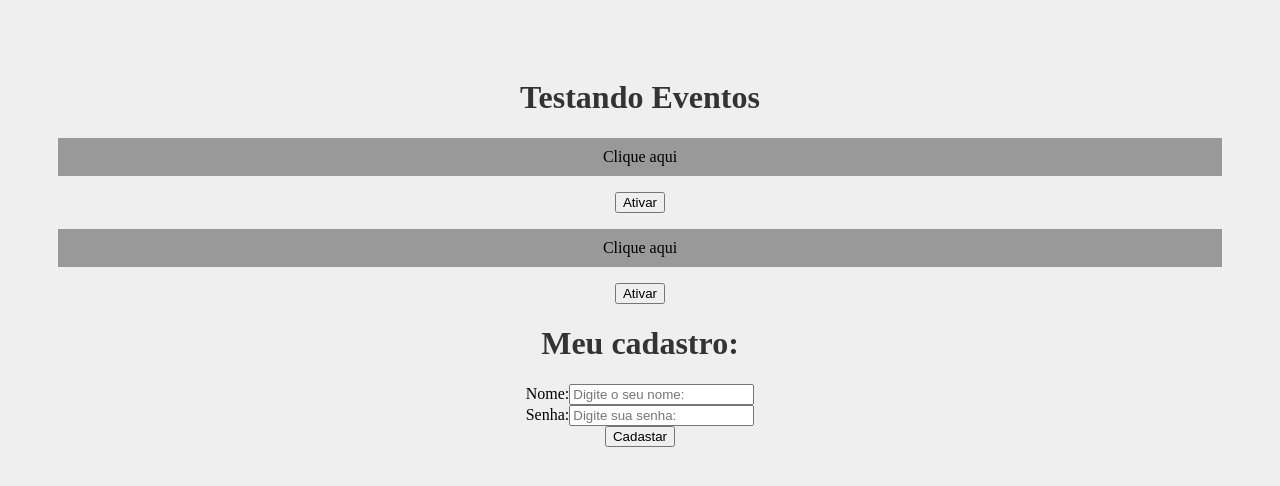
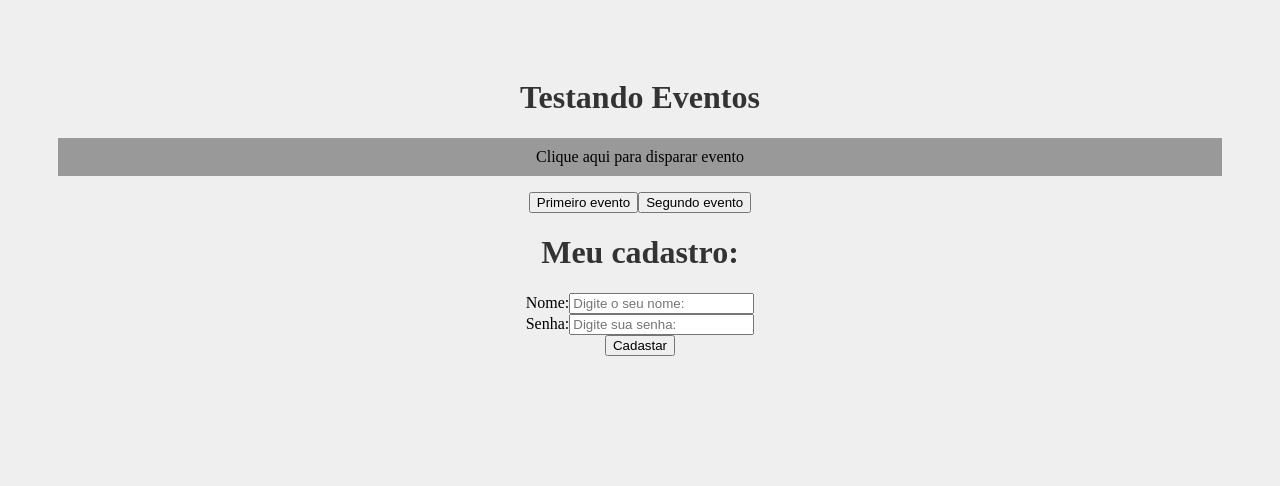
Before and after one commit to estevaosilva7/Learning-ReactJS-2023, a React (Create React App) app in the folder meu-projeto/: page / in a window 1280 px wide. Shown: the top 486 px of the page. Built offline with nearby package versions, Linux system fonts and the light colour scheme.

Commit message:
Passar eventos por props

```diff
--- a/meu-projeto/src/App.js
+++ b/meu-projeto/src/App.js
@@ -8,8 +8,7 @@
   return (
     <div className="App">
       <h1> Testando Eventos</h1>
-      <Eventos numero ="1"/>
-      <Eventos numero ="2"/>
+      <Eventos/>
       <Form/>
     </div>
   );
--- a/meu-projeto/src/components/Evento.js
+++ b/meu-projeto/src/components/Evento.js
@@ -1,13 +1,20 @@
-function Evento({numero}) {
+import Button from "./eventos/Button"
+
+function Evento() {
 
     function meuEvento() {
-        console.log(`Opa, ativou! ${numero}`)
+        console.log(`Ativando primeiro evento`)
+    }
+
+    function segundoEvento() {
+        console.log(`Ativando segundo evento`)
     }
 
     return (
         <div>
-            <p> Clique aqui</p>
-            <button onClick={meuEvento}> Ativar</button>
+            <p> Clique aqui para disparar evento</p>
+            <Button event={meuEvento} text="Primeiro evento"/>
+            <Button event={segundoEvento} text="Segundo evento"/>
         </div>
 
     )
--- /dev/null
+++ b/meu-projeto/src/components/eventos/Button.js
@@ -0,0 +1,6 @@
+function Button(props) {
+    return <button onClick={props.event}> {props.text}</button>
+
+}
+
+export default Button
```
